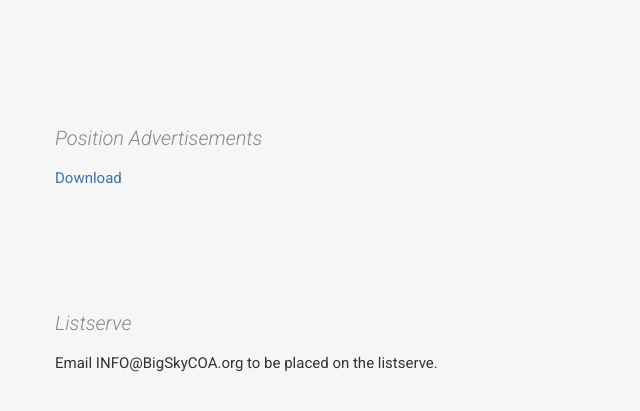
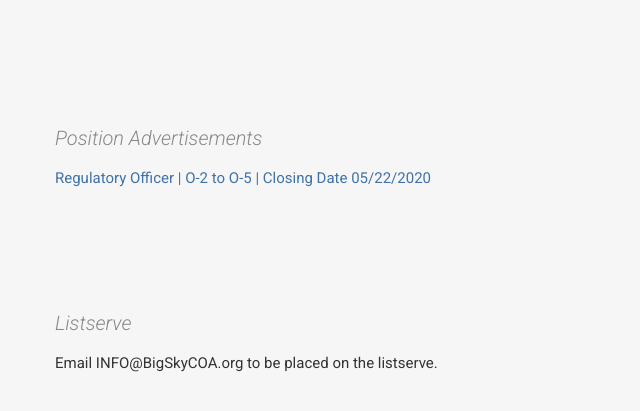
Before and after one commit to BigSkyCOA/BigSkyCOA.github.io, a plain HTML site: page index.html in a window 1280 px wide. Shown: the part 1862-2273 px from the top of the page, without its empty margins (0-640 px from the left). Drawn offline with nearby package versions, Linux system fonts and the light colour scheme; some packages are replaced by stand-ins of ours; a script that the page names is missing.

Commit message:
Update index.html

```diff
--- a/index.html
+++ b/index.html
@@ -53,7 +53,7 @@
             <iframe src="https://calendar.zoho.com/embed/4eee7e0990ea53e24de0f11a8d9c2a4def610c90745115426eb46fadf39733983c32509c613dfce0b855f157c0a9e28f?title=info&type=7&l=en&tz=US%2FMountain&shtitle=1&shtz=1&shdv=0" width="300" height="400" frameborder="0" scrolling="no"></iframe>
 
             <h3 id="position">Position Advertisements</h3>
-            <a href="http://www.bigskycoa.org/static/Regulatory Officer ORA (O2-O5) 5.22.20.pdf" target="_blank">Download</a>
+            <a href="http://www.bigskycoa.org/static/Regulatory Officer ORA (O2-O5) 5.22.20.pdf" target="_blank">Regulatory Officer | O-2 to O-5 | Closing Date 05/22/2020</a>
 
 
             <h3 id="listserve">Listserve</h3>
```
